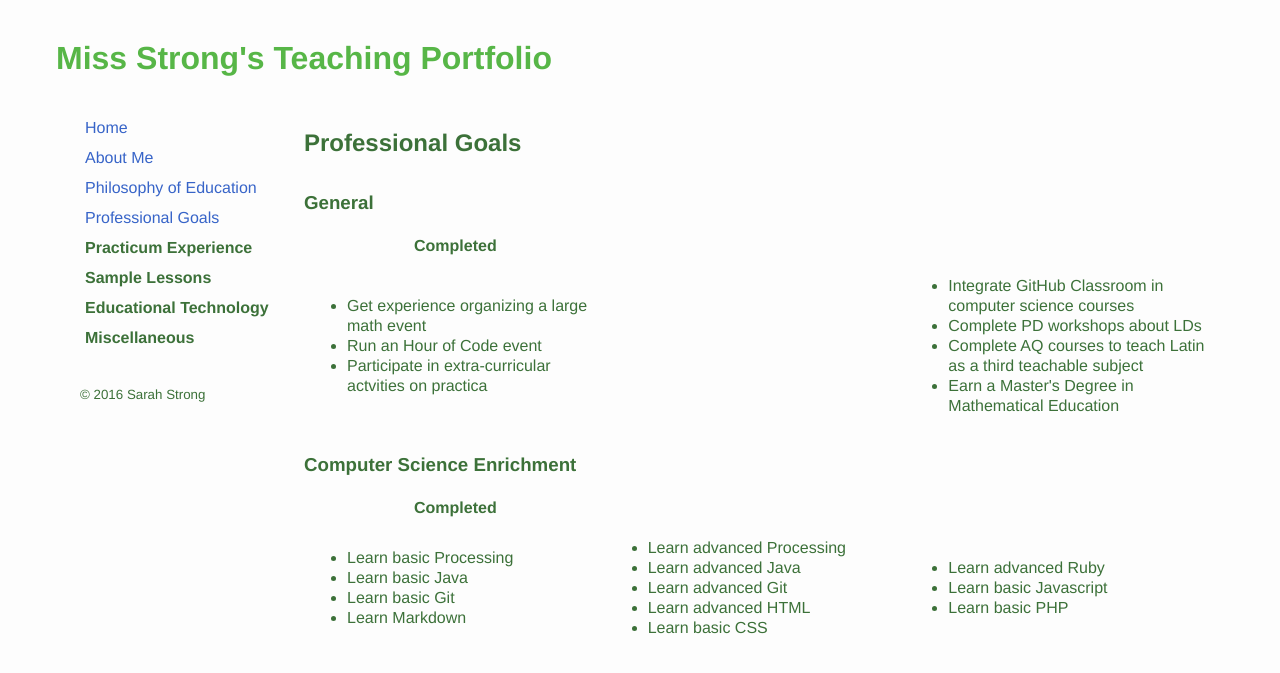
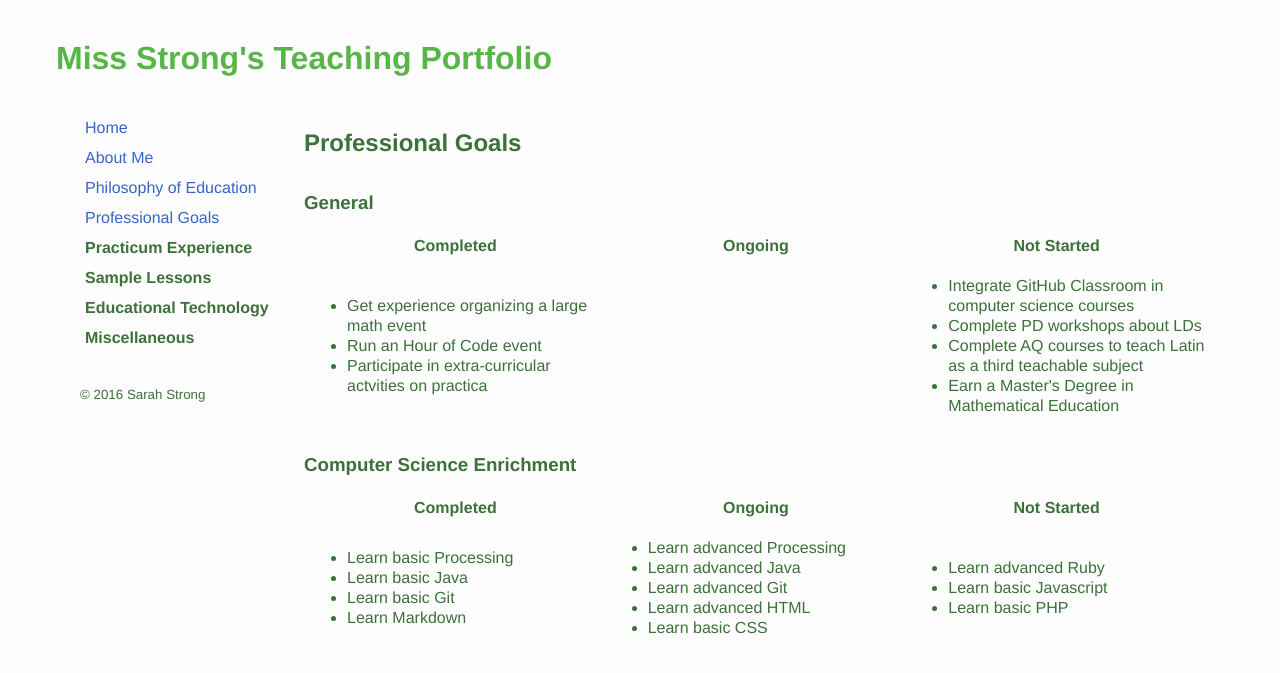
Before and after one commit to sarahstrong314/sarahstrong.ca, a Jekyll site: the page built from professional-goals.html, in a window 1280 px wide. Shown: the top 673 px of the page. Built offline with Jekyll 4.4.1, drawn with Linux system fonts in a browser that asks for light colours; nearby versions of some CDN libraries; library files that are not in the unit come from our copies; Markdown is read by kramdown in place of the engine named in the settings.

Commit message:
Formatted table in professional goals section

```diff
--- a/professional-goals.html
+++ b/professional-goals.html
@@ -16,8 +16,8 @@ title: Professional Goals
     <table style="width:100%">
       <tr>
         <td align="center"><strong>Completed</strong></td>
-        <td align="center"><strongOngoing</strong></td>
-        <td align="center"><strongNot Started</strong></td>
+        <td align="center"><strong>Ongoing</strong></td>
+        <td align="center"><strong>Not Started</strong></td>
       </tr>
       <tr>
         <td align="left">
@@ -49,8 +49,8 @@ title: Professional Goals
     <table style="width:100%">
       <tr>
         <td align="center"><strong>Completed</strong></td>
-        <td align="center"><strongOngoing</strong></td>
-        <td align="center"><strongNot Started</strong></td>
+        <td align="center"><strong>Ongoing</strong></td>
+        <td align="center"><strong>Not Started</strong></td>
       </tr>
       <tr>
         <td align="left">
```
